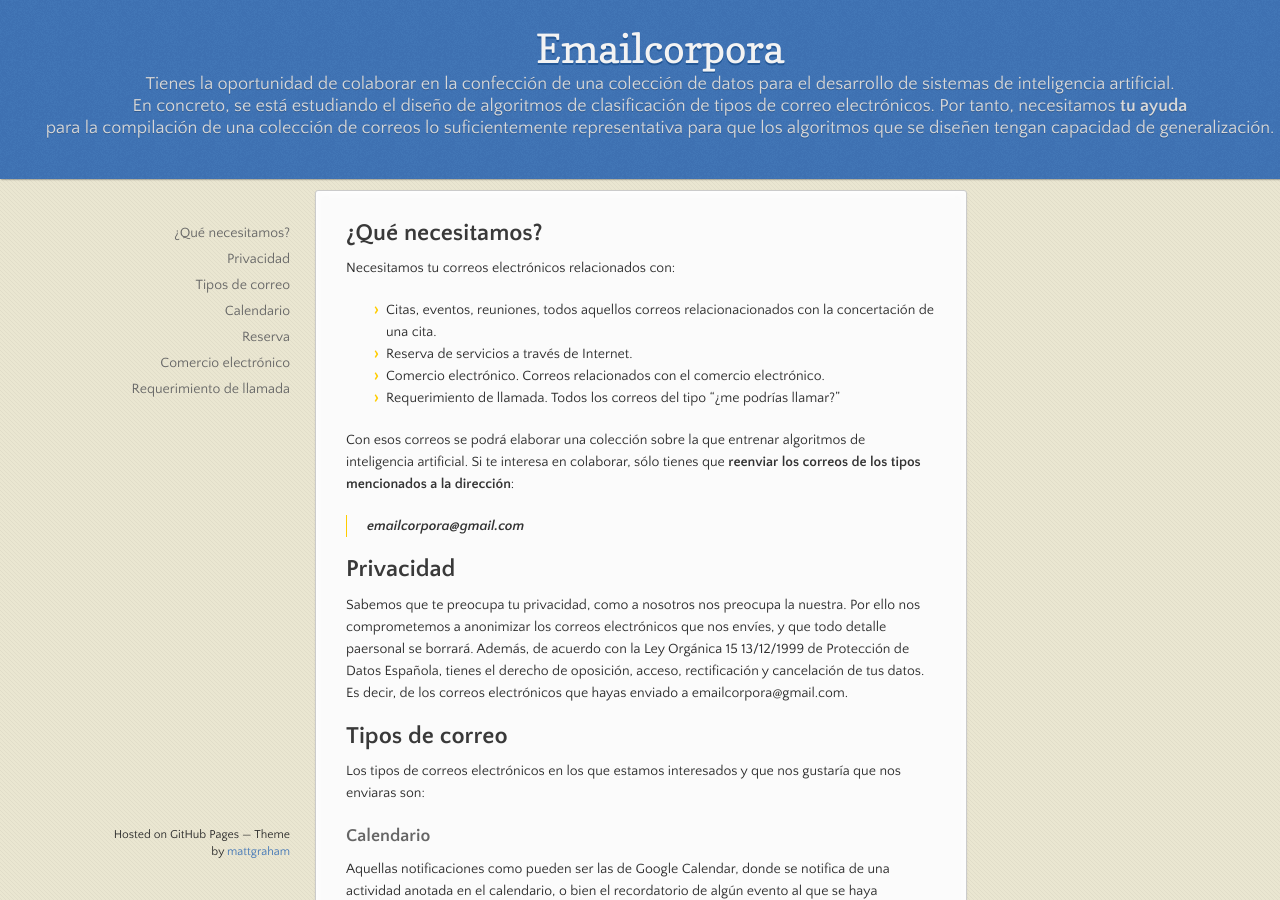
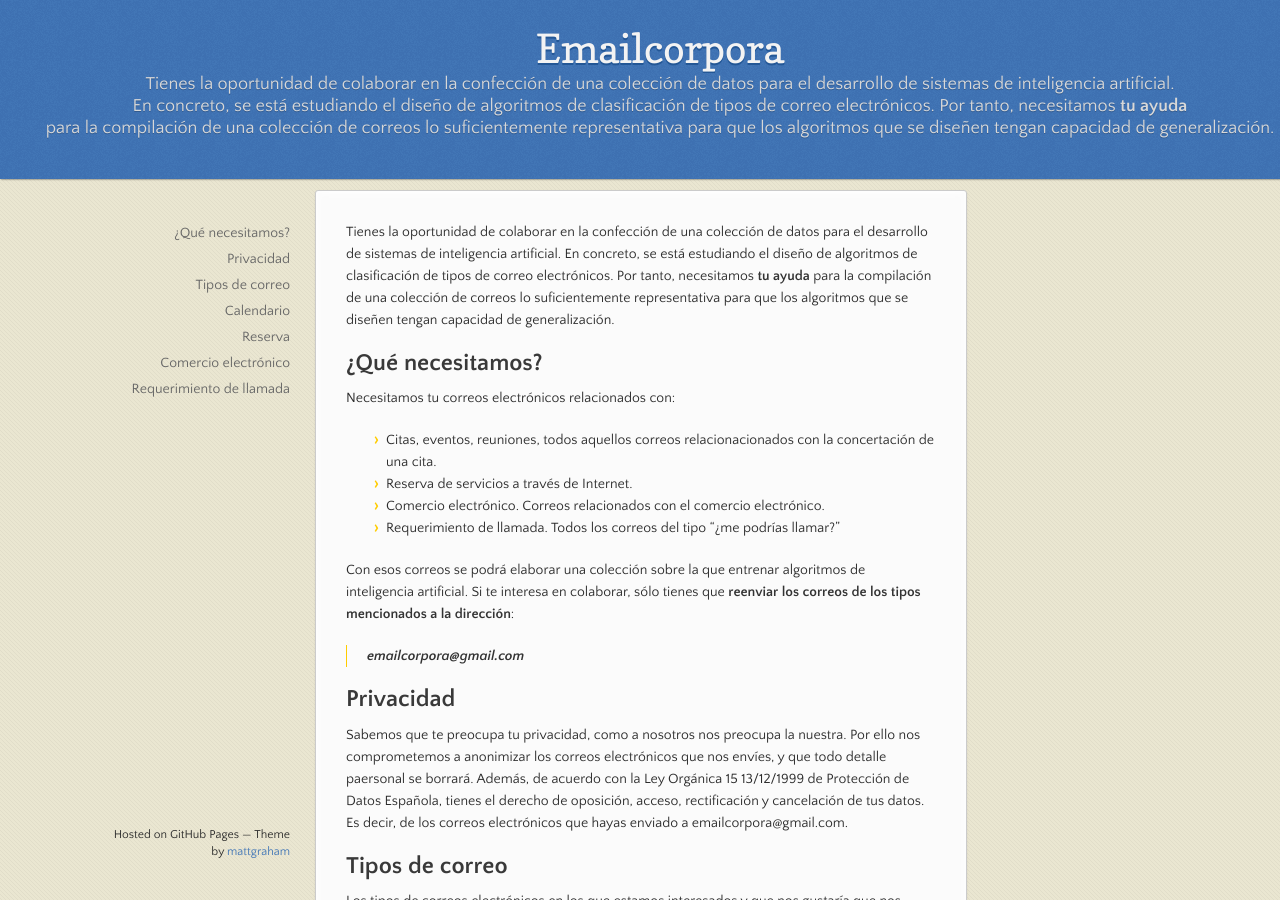
Before and after one commit to emailcorpora/emailcorpora.github.io, a Jekyll site: the page built from index.md, in a window 1280 px wide and 900 px high. Built offline with Jekyll 4.4.1, drawn with Linux system fonts in a browser that asks for light colours; the repository's description, which GitHub fills in, is left out; our own code applies the rules of GitHub Pages for plain Markdown files.

Commit message:
Modificación del index.md para terminar la reestructuración del texto

```diff
--- a/index.md
+++ b/index.md
@@ -2,6 +2,8 @@
 layout: default
 ---
 
+
+Tienes la oportunidad de colaborar en la confección de una colección de datos para el desarrollo de sistemas de inteligencia artificial. En concreto, se está estudiando el diseño de algoritmos de clasificación de tipos de correo electrónicos. Por tanto, necesitamos **tu ayuda** para la compilación de una colección de correos lo suficientemente representativa para que los algoritmos que se diseñen tengan capacidad de generalización.
 
 ## ¿Qué necesitamos?
 
```
